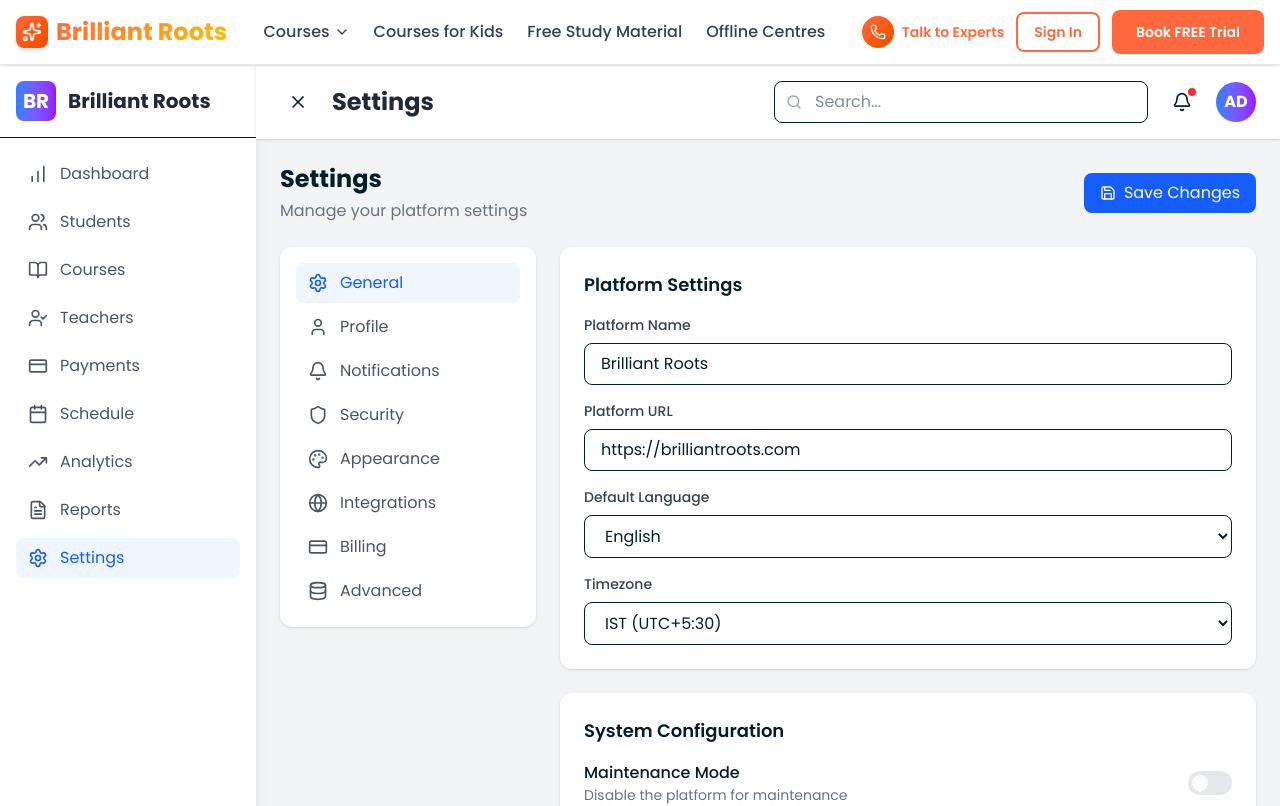
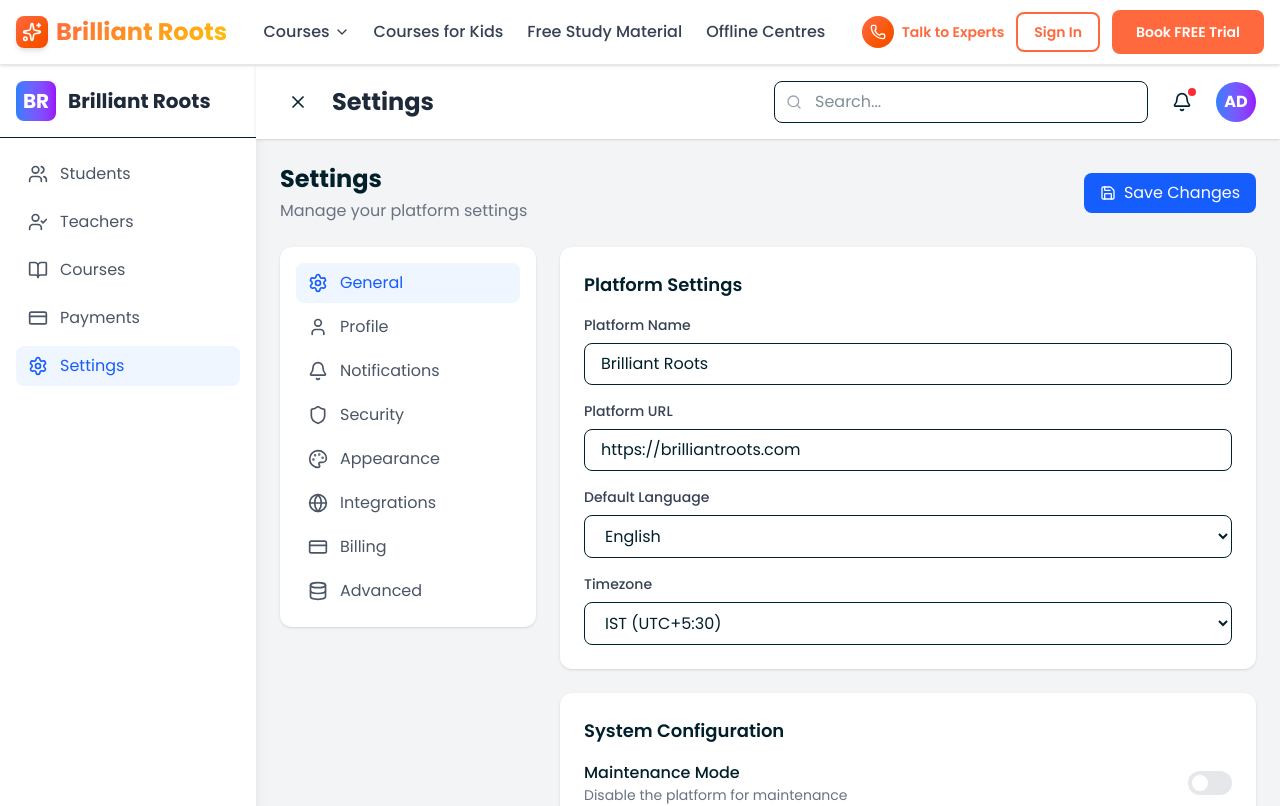
Before and after one commit to RuchithaVarma/vnb-portal, a Next.js app in the folder vedantu/: page /admin/settings in a window 1280 px wide. Shown: the top 806 px of the page. Built offline with nearby package versions, Linux system fonts and the light colour scheme.

Commit message:
sidebar changes

```diff
--- a/vedantu/src/app/admin/page.tsx
+++ b/vedantu/src/app/admin/page.tsx
@@ -153,7 +153,7 @@
   ];
 
   const menuItems = [
-    { id: "dashboard", label: "Dashboard", icon: BarChart, href: "/admin" },
+    // { id: "dashboard", label: "Dashboard", icon: BarChart, href: "/admin" },
     { id: "students", label: "Students", icon: Users, href: "/admin/students" },
     { id: "courses", label: "Courses", icon: BookOpen, href: "/admin/courses" },
     {
@@ -162,25 +162,25 @@
       icon: UserCheck,
       href: "/admin/teachers",
     },
-    {
-      id: "payments",
-      label: "Payments",
-      icon: CreditCard,
-      href: "/admin/payments",
-    },
-    {
-      id: "schedule",
-      label: "Schedule",
-      icon: Calendar,
-      href: "/admin/schedule",
-    },
-    {
-      id: "analytics",
-      label: "Analytics",
-      icon: TrendingUp,
-      href: "/admin/analytics",
-    },
-    { id: "reports", label: "Reports", icon: FileText, href: "/admin/reports" },
+    // {
+    //   id: "payments",
+    //   label: "Payments",
+    //   icon: CreditCard,
+    //   href: "/admin/payments",
+    // },
+    // {
+    //   id: "schedule",
+    //   label: "Schedule",
+    //   icon: Calendar,
+    //   href: "/admin/schedule",
+    // },
+    // {
+    //   id: "analytics",
+    //   label: "Analytics",
+    //   icon: TrendingUp,
+    //   href: "/admin/analytics",
+    // },
+    // { id: "reports", label: "Reports", icon: FileText, href: "/admin/reports" },
     {
       id: "settings",
       label: "Settings",
--- a/vedantu/src/app/admin/teachers/page.tsx
+++ b/vedantu/src/app/admin/teachers/page.tsx
@@ -22,6 +22,13 @@
   Video,
 } from "lucide-react";
 import AdminLayout from "@/components/AdminLayout";
+import {
+  handleExport,
+  handleDelete,
+  handleEdit,
+  handleView,
+  handleAddNew,
+} from "@/utils/adminHandlers";
 
 export default function TeachersManagement() {
   const [searchTerm, setSearchTerm] = useState("");
@@ -156,7 +163,10 @@
               Manage your teaching staff and track their performance
             </p>
           </div>
-          <button className="bg-blue-600 text-white px-4 py-2 rounded-lg hover:bg-blue-700 flex items-center">
+          <button
+            onClick={() => handleAddNew("teacher")}
+            className="bg-blue-600 text-white px-4 py-2 rounded-lg hover:bg-blue-700 flex items-center"
+          >
             <Plus className="w-4 h-4 mr-2" />
             Add Teacher
           </button>
--- a/vedantu/src/components/AdminLayout.tsx
+++ b/vedantu/src/components/AdminLayout.tsx
@@ -4,14 +4,10 @@
 import Link from "next/link";
 import { usePathname } from "next/navigation";
 import {
-  BarChart,
   Users,
+  UserCheck,
   BookOpen,
-  UserCheck,
   CreditCard,
-  Calendar,
-  TrendingUp,
-  FileText,
   Settings,
   LogOut,
   Menu,
@@ -22,40 +18,11 @@
 import { handleLogout, handleNotification } from "@/utils/adminHandlers";
 
 const menuItems = [
-  { id: "dashboard", label: "Dashboard", icon: BarChart, href: "/admin" },
   { id: "students", label: "Students", icon: Users, href: "/admin/students" },
+  { id: "teachers", label: "Teachers", icon: UserCheck, href: "/admin/teachers" },
   { id: "courses", label: "Courses", icon: BookOpen, href: "/admin/courses" },
-  {
-    id: "teachers",
-    label: "Teachers",
-    icon: UserCheck,
-    href: "/admin/teachers",
-  },
-  {
-    id: "payments",
-    label: "Payments",
-    icon: CreditCard,
-    href: "/admin/payments",
-  },
-  {
-    id: "schedule",
-    label: "Schedule",
-    icon: Calendar,
-    href: "/admin/schedule",
-  },
-  {
-    id: "analytics",
-    label: "Analytics",
-    icon: TrendingUp,
-    href: "/admin/analytics",
-  },
-  { id: "reports", label: "Reports", icon: FileText, href: "/admin/reports" },
-  {
-    id: "settings",
-    label: "Settings",
-    icon: Settings,
-    href: "/admin/settings",
-  },
+  { id: "payments", label: "Payments", icon: CreditCard, href: "/admin/payments" },
+  { id: "settings", label: "Settings", icon: Settings, href: "/admin/settings" },
 ];
 
 export default function AdminLayout({
```
